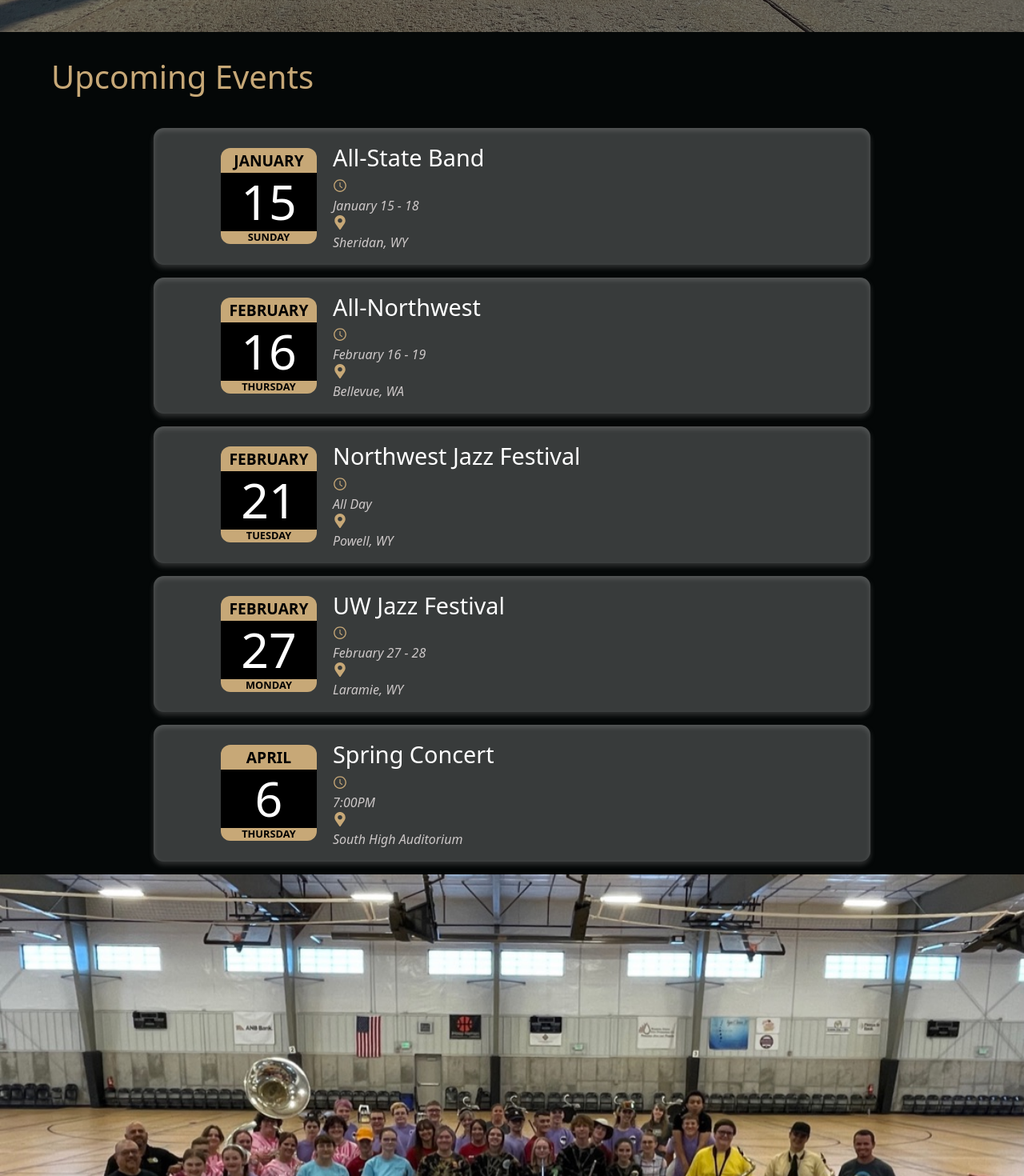
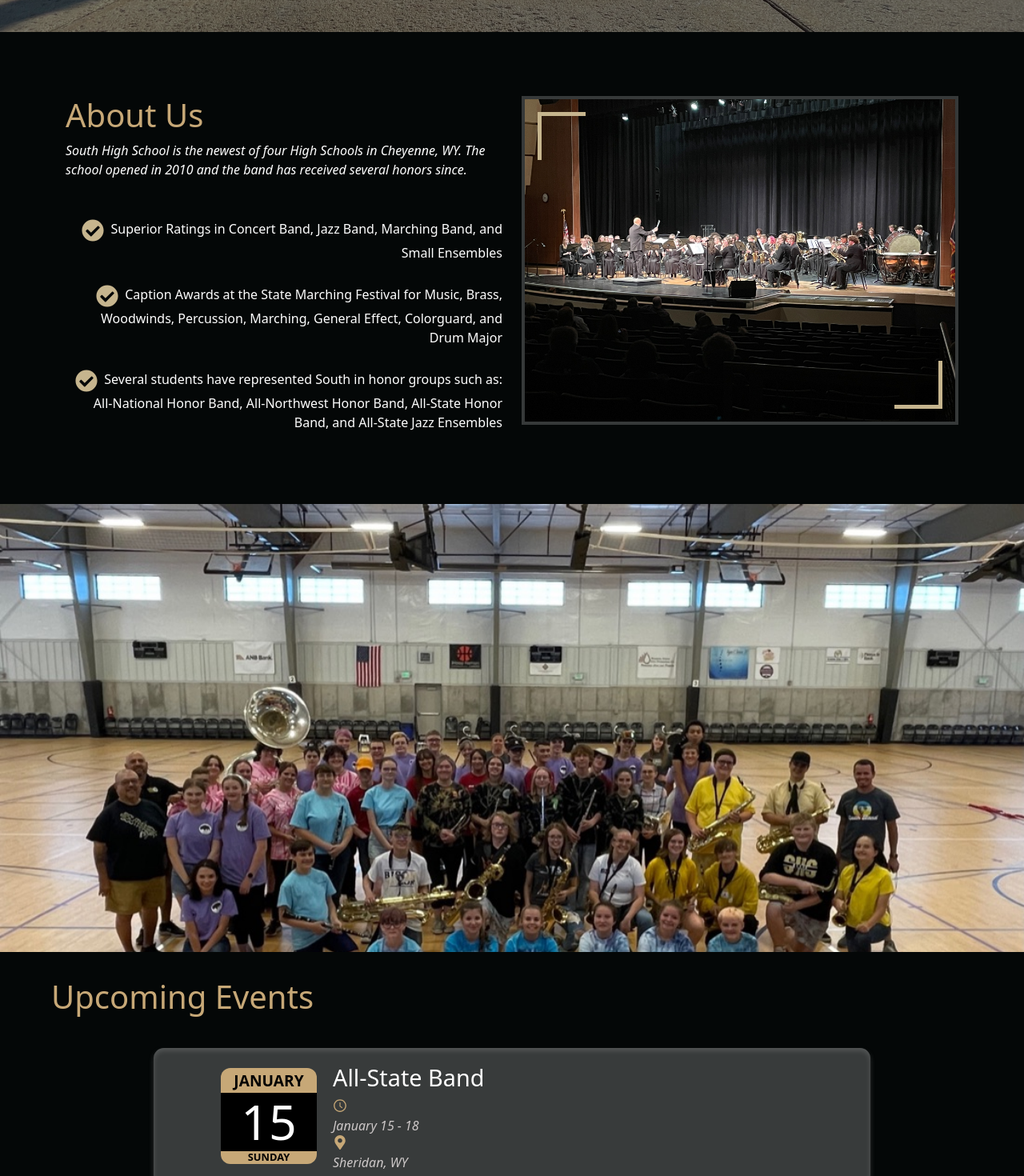
Before and after one commit to btschu/bison-band, a React (Create React App) app: page / in a window 1280 px wide. Shown: the part 760-2230 px from the top of the page at 80% size. Built offline with nearby package versions, Linux system fonts and the light colour scheme.

Commit message:
added about back

```diff
--- a/package.json
+++ b/package.json
@@ -4,9 +4,12 @@
   "version": "0.1.0",
   "private": true,
   "dependencies": {
+    "@emotion/react": "^11.10.5",
+    "@emotion/styled": "^11.10.5",
     "@fortawesome/fontawesome-svg-core": "^6.2.1",
     "@fortawesome/free-solid-svg-icons": "^6.2.1",
     "@fortawesome/react-fontawesome": "^0.2.0",
+    "@mui/material": "^5.11.5",
     "@testing-library/jest-dom": "^5.16.5",
     "@testing-library/react": "^13.4.0",
     "@testing-library/user-event": "^13.5.0",
--- a/src/App.js
+++ b/src/App.js
@@ -1,6 +1,6 @@
 import Navbar from './components/navbar/Navbar';
 import Hero from './components/hero/Hero';
-// import About from './components/about/About';
+import About from './components/about/About';
 import UpcomingEvents from './components/upcoming-events/UpcomingEvents';
 
 function App() {
@@ -8,7 +8,7 @@ function App() {
     <div className="App">
       <Navbar />
       <Hero />
-      {/* <About /> */}
+      <About />
       <UpcomingEvents />
     </div>
   );
--- a/src/components/hero/Hero.jsx
+++ b/src/components/hero/Hero.jsx
@@ -1,5 +1,5 @@
 import React from "react";
-import { FaCheckCircle } from "react-icons/fa";
+// import { FaCheckCircle } from "react-icons/fa";
 import "./hero.css";
 
 const Hero = () => {
@@ -8,7 +8,7 @@ const Hero = () => {
       <h1 className="">
         South High <span>Bison Band</span>
       </h1>
-      <p className="fst-italic">
+      {/* <p className="fst-italic">
         South High School is the newest of four High Schools in Cheyenne, WY.
         The school opened in 2010 and the band has received several honors
         since.
@@ -28,7 +28,7 @@ const Hero = () => {
           groups such as: All-National Honor Band, All-Northwest Honor Band,
           All-State Honor Band, and All-State Jazz Ensembles
         </li>
-      </ul>
+      </ul> */}
     </div>
   );
 };
--- a/src/components/navbar/Navbar.jsx
+++ b/src/components/navbar/Navbar.jsx
@@ -42,9 +42,6 @@ const Navbar = () => {
           <p>
             <a href="#upcoming-events">Upcoming Events</a>
           </p>
-          {/* <p><a href="#about">Open AI</a></p>
-          <p><a href="#features">Case Studies</a></p>
-          <p><a href="#blog">Library</a></p> */}
         </div>
       </div>
 
--- a/src/components/upcoming-events/UpcomingEvents.jsx
+++ b/src/components/upcoming-events/UpcomingEvents.jsx
@@ -68,14 +68,14 @@ const UpcomingEvents = () => {
   weekdayValue(updatedEventObjects);
 
   return (
-    <div className="upcoming-events-container" id="upcoming-events">
-      <h1>Upcoming Events</h1>
+    <div className="upcoming-events-container" >
+      <div className="parallax"/>
+      <h1 id="upcoming-events">Upcoming Events</h1>
       <div className="card-container">
         {upcomingDates.map((event) => (
           <Event event={event} key={event.id * 500} />
         ))}
       </div>
-      <div className="parallax"/>
     </div>
   );
 };
```
Also changed, not shown: 1 other file (tests, documents, lock files or other folders).
